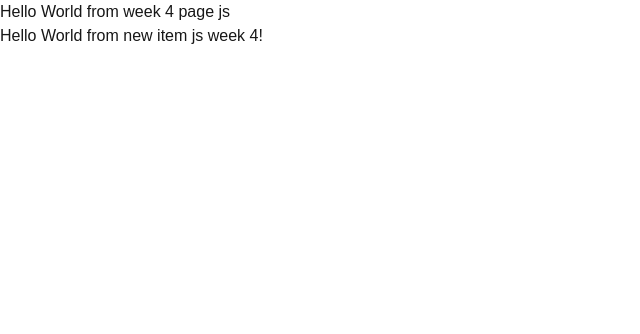
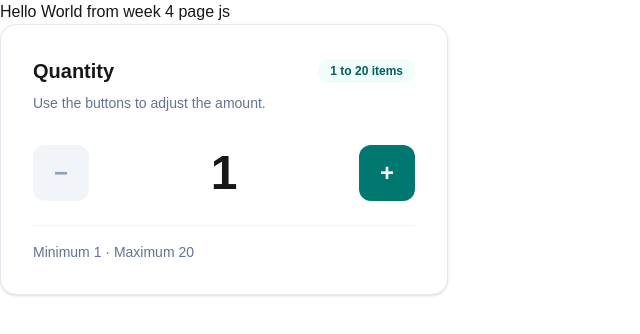
Before and after one commit to Exampleuser274/cprg306-assignments, a Next.js app: page /week-4 in a window 1280 px wide. Shown: the top 334 px of the page, without its empty margins (0-640 px from the left). Built offline with nearby package versions, Linux system fonts and the light colour scheme.

Commit message:
button call for functions, styling and typography update

```diff
--- a/app/week-4/new-item.js
+++ b/app/week-4/new-item.js
@@ -2,31 +2,64 @@
 
 import { useState } from "react";
 
-export default function NewItem(){
-
+export default function NewItem() {
+  // React remembers this value between renders. The starting quantity is 1.
   const [quantity, setQuantity] = useState(1);
 
-    function increment(){
+  function increment() {
+    // Calculate the next state from the latest quantity and enforce the limit.
     setQuantity((currentQuantity) => {
-            if(currentQuantity < 20){
+      if (currentQuantity < 20) {
         return currentQuantity + 1;
       }
       return currentQuantity;
     });
   }
 
-    function decrement(){
+  function decrement() {
     setQuantity((currentQuantity) => {
-            if (currentQuantity > 1){
+      if (currentQuantity > 1) {
         return currentQuantity - 1;
       }
       return currentQuantity;
     });
   }
 
+  return (
+    <section aria-labelledby="quantity-heading" className="max-w-md rounded-2xl border border-slate-200 bg-white p-6 shadow-sm sm:p-8">
+      <div className="flex flex-wrap items-center justify-between gap-3">
+        <h2 id="quantity-heading" className="text-xl font-bold">Quantity</h2>
+        <span className="rounded-full bg-teal-50 px-3 py-1 text-xs font-semibold text-teal-800">1 to 20 items</span>
+      </div>
+      <p id="quantity-help" className="mt-2 text-sm text-slate-500">Use the buttons to adjust the amount.</p>
 
-    // Delete this hello world when done
-    return(
-        <p>Hello World from new item js week 4!</p>
+      <div className="mt-8 flex items-center justify-between gap-4" aria-describedby="quantity-help">
+        <button
+          type="button"
+          onClick={decrement}
+          disabled={quantity === 1}
+          aria-label="Decrease quantity"
+          className="flex h-14 w-14 items-center justify-center rounded-xl bg-teal-700 text-2xl font-bold text-white transition enabled:cursor-pointer enabled:hover:bg-teal-800 focus-visible:outline-2 focus-visible:outline-offset-4 focus-visible:outline-teal-700 disabled:cursor-not-allowed disabled:bg-slate-100 disabled:text-slate-400"
+        >
+          &minus;
+        </button>
+
+        <output aria-label="Current quantity" aria-live="polite" className="min-w-16 text-center text-5xl font-bold tabular-nums">
+          {quantity}
+        </output>
+
+        <button
+          type="button"
+          onClick={increment}
+          disabled={quantity === 20}
+          aria-label="Increase quantity"
+          className="flex h-14 w-14 items-center justify-center rounded-xl bg-teal-700 text-2xl font-bold text-white transition enabled:cursor-pointer enabled:hover:bg-teal-800 focus-visible:outline-2 focus-visible:outline-offset-4 focus-visible:outline-teal-700 disabled:cursor-not-allowed disabled:bg-slate-100 disabled:text-slate-400"
+        >
+          +
+        </button>
+      </div>
+
+      <p className="mt-6 border-t border-slate-100 pt-4 text-sm text-slate-500">Minimum 1 &middot; Maximum 20</p>
+    </section>
   );
 }
```
Lines whose indentation alone changed are shown as unchanged.
